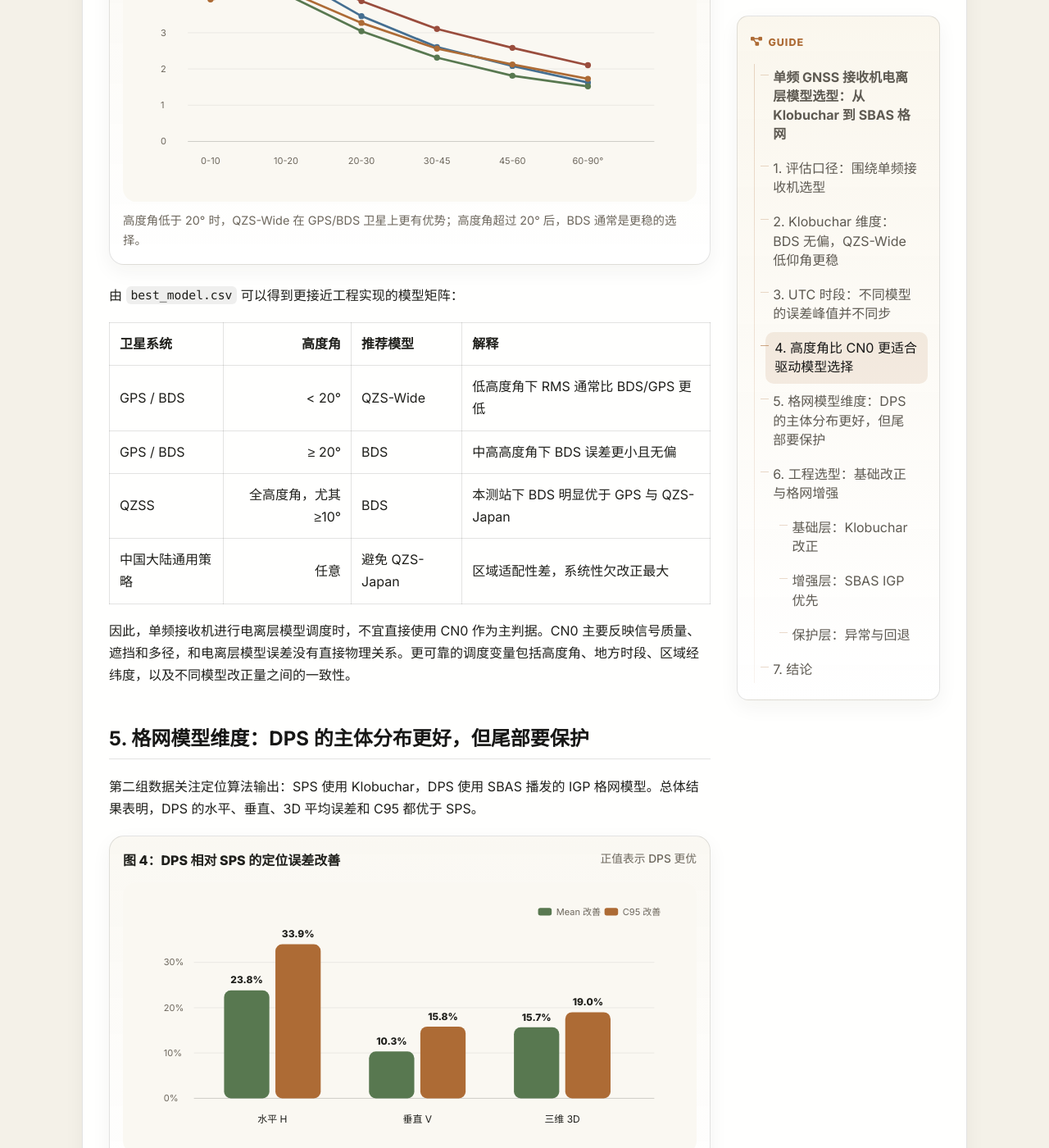
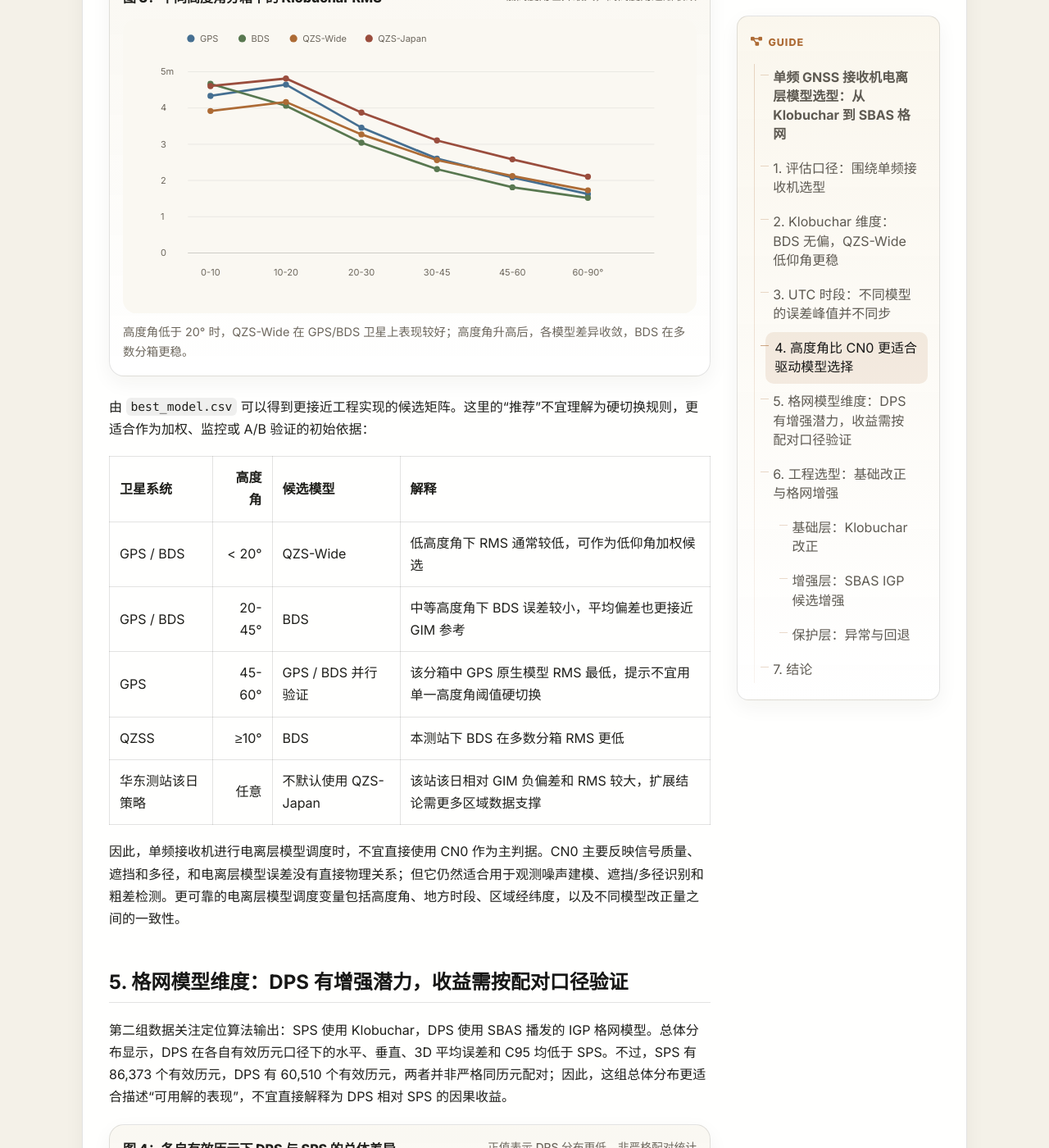
Before and after one commit to shenqislx/gnss-workshop.github.io, a Jekyll site: the page built from _articles/single-frequency-gnss-ionosphere-model-selection.md, in a window 1280 px wide and 1400 px high, scrolled down 3970 px. Shown: the whole window at 82% size. Built offline with Jekyll 4.4.1, drawn with Linux system fonts in a browser that asks for light colours; some of the changed text lies outside the part shown.

Commit message:
Refine ionosphere model selection claims

```diff
--- a/_articles/single-frequency-gnss-ionosphere-model-selection.md
+++ b/_articles/single-frequency-gnss-ionosphere-model-selection.md
@@ -164,11 +164,11 @@
 
 工程实现中，Klobuchar 类广播模型最容易获取，计算量低、覆盖连续，适合作为单频接收机的基础电离层改正来源；具备 SBAS 能力时，IGP 格网模型可以提供更强的区域增强信息，但需要同时考虑可用性、收敛状态和异常保护。本文基于两个 24 小时数据集，从可获取性、改正精度和定位收益三个角度，给出单频接收机的模型选型建议。
 
-- 基础广播模型：利用 GPS、BDS、QZS-Wide、QZS-Japan 四种 Klobuchar 类模型的误差统计，确定单频接收机的默认改正源。
+- 基础广播模型：利用 GPS、BDS、QZS-Wide、QZS-Japan 四种 Klobuchar 类模型的误差统计，确定单频接收机的基础改正候选。
 - SBAS 格网增强：利用 DPS 与 SPS 的定位结果统计，评估 SBAS IGP 可用时的定位增益和工程风险。
 
 <div class="lead-card">
-  <strong>结论先行：</strong>Klobuchar 类模型适合作为单频接收机的基础改正方案。华东测站数据表明，低高度角优先 QZS-Wide，中高高度角优先 BDS；SBAS IGP 可用且质量通过时，DPS 在水平和 3D 定位上较 SPS 有更大收益，但需要配套覆盖率、重收敛和尾部离群监控。
+  <strong>结论先行：</strong>Klobuchar 类模型适合作为单频接收机的连续基础改正。华东测站单日数据表明，QZS-Wide 可作为低高度角候选，BDS 在总体 RMS 和平均偏差上表现更稳；SBAS IGP 可用、完整性标志有效且残差监控通过时，可作为增强候选纳入定位解算，但需要保留 Klobuchar/SPS 回退路径。
 </div>
 
 ## 1. 评估口径：围绕单频接收机选型
@@ -177,7 +177,7 @@
 
 | 目录 | 评估对象 | 参考/输出 | 对选型的作用 |
 |---|---|---|---|
-| `tmp/Klobuchar` | GPS / BDS / QZS-Wide / QZS-Japan 四类 Klobuchar 改正 | 以 GIM slant 改正量为参考 | 确定单频基础改正模型的优先级 |
+| `tmp/Klobuchar` | GPS / BDS / QZS-Wide / QZS-Japan 四类 Klobuchar 改正 | 以 GIM slant 改正量为参考 | 形成单频基础改正模型的候选排序 |
 | `tmp/analysis` | SPS 与 DPS 定位结果 | 输出 H / V / 3D 定位误差 | 评估 SBAS IGP 相对 Klobuchar SPS 的定位增益 |
 
 Klobuchar 数据来自 2026-05-23 UTC 24 小时，测站约 31.16°N / 121.55°E，每个模型 2,446,538 个样本，总计 9,786,152 个观测。DPS/SPS 数据来自 2026-06-02 到 2026-06-03 的 24 小时静态定位测试，SPS 有 86,373 个有效历元，DPS 有 60,510 个有效历元。
@@ -194,7 +194,7 @@
 e_{iono} = I_{model}^{slant} - I_{GIM}^{slant}
 $$
 
-因此负均值意味着模型给出的电离层延迟小于 GIM 参考，也就是欠改正。
+GIM 在这里作为后处理参考产品，用于比较不同广播模型的相对误差，并不等同于真实电离层延迟。因此，文中“欠改正”“接近无偏”等表述均指相对 GIM slant 参考而言；负均值表示模型给出的电离层延迟小于 GIM 参考。
 
 <div class="metric-grid" markdown="0">
   <div class="metric-card">
@@ -258,14 +258,14 @@
     <rect x="610" y="50" width="30" height="16" rx="8" fill="rgba(255,255,255,.7)" stroke="rgba(31,31,27,.1)"/>
     <text x="646" y="63" font-size="12" fill="#6d675d">标签 = Mean 偏差</text>
   </svg>
-  <p class="caption">GPS、QZS-Wide、QZS-Japan 存在约 2 m 量级欠改正；BDS 的均值偏差接近 0。</p>
+  <p class="caption">相对 GIM 参考，GPS、QZS-Wide、QZS-Japan 存在约 2 m 量级负偏差；BDS 的均值偏差接近 0。</p>
 </div>
 
-总体统计显示：BDS 的 RMS 最低，且均值几乎为零；QZS-Wide 与 GPS 的 RMS 差距不大，但二者都明显欠改正；QZS-Japan 在这个经度范围下表现最差。由此可见，QZSS 针对日本区域优化的模型不宜直接外推为中国区域的通用改正源。
+总体统计显示：BDS 的 RMS 最低，且相对 GIM 的均值接近零；QZS-Wide 与 GPS 的 RMS 差距不大，但二者都有明显负偏差；QZS-Japan 在该华东测站、该日数据下误差最大。由此可见，QZSS 针对日本区域优化的模型不宜在该类区域场景中默认使用，若要扩展到更大区域，仍需多站、多日和不同电离层活动条件下验证。
 
 ## 3. UTC 时段：不同模型的误差峰值并不同步
 
-Klobuchar 类模型的误差具有明显日变化特征。单频接收机在进行模型选型和方差建模时，应考虑 UTC 时段和本地太阳时对电离层活动的影响。对华东测站而言，GPS、QZS-Wide、QZS-Japan 的 RMS 峰值集中在 UTC 07-08，对应北京时间 15-16 时；BDS 的峰值出现在 UTC 04，对应北京时间 12 时左右，较 GPS/QZS 系列提前约 3-4 小时。
+Klobuchar 类模型的误差具有明显日变化特征。单频接收机在进行模型选型和方差建模时，需要关注 UTC 时段、本地太阳时与模型播发区域之间的共同影响。对华东测站 2026-05-23 的数据而言，GPS、QZS-Wide、QZS-Japan 的 RMS 峰值集中在 UTC 07-08，对应北京时间 15-16 时；BDS 的峰值出现在 UTC 04，对应北京时间 12 时左右，较 GPS/QZS 系列提前约 3-4 小时。
 
 <div class="ion-chart" markdown="0">
   <div class="ion-chart-title">图 2：不同 UTC 时段下的 Klobuchar RMS <span>GPS/QZS 下午峰值明显，BDS 峰值相位提前</span></div>
@@ -305,7 +305,7 @@
   <p class="caption">GPS 与 QZS-Wide 在 UTC 07-08 达到约 4.4-4.6 m，QZS-Japan 同时段升至约 5.7-6.1 m；BDS 在 UTC 04 附近达到约 4.0 m，随后在 UTC 06-13 保持相对较低水平。</p>
 </div>
 
-逐小时统计对模型调度有两个直接含义。第一，UTC 06-09，即北京时间 14-17 时，GPS/QZS 系列 Klobuchar 的误差方差应适当放大，尤其需要限制 QZS-Japan 在中国区域的使用。第二，BDS 的峰值提前，单纯按“地方时下午统一放大所有模型方差”的策略会高估部分时段、低估部分时段，建议为 BDS 与 GPS/QZS 系列分别设置时间相关方差模型。
+逐小时统计对模型调度有两个启示。第一，该日该站在 UTC 06-09，即北京时间 14-17 时，GPS/QZS 系列 Klobuchar 的 RMS 明显升高，接收机可在残差监控中提高对这些模型的方差敏感度。第二，BDS 的峰值相位提前，说明固定采用“地方时下午统一放大所有模型方差”的策略可能掩盖模型间差异。更稳妥的做法是把 UTC、本地时、区域位置和模型来源作为方差建模变量，并通过多站多日数据验证具体门限。
 
 ## 4. 高度角比 CN0 更适合驱动模型选择
 
@@ -346,27 +346,28 @@
     <circle cx="226" cy="26" r="5" fill="#ad6b35"/><text x="238" y="30" font-size="12" fill="#6d675d">QZS-Wide</text>
     <circle cx="326" cy="26" r="5" fill="#9a4d3d"/><text x="338" y="30" font-size="12" fill="#6d675d">QZS-Japan</text>
   </svg>
-  <p class="caption">高度角低于 20° 时，QZS-Wide 在 GPS/BDS 卫星上更有优势；高度角超过 20° 后，BDS 通常是更稳的选择。</p>
+  <p class="caption">高度角低于 20° 时，QZS-Wide 在 GPS/BDS 卫星上表现较好；高度角升高后，各模型差异收敛，BDS 在多数分箱更稳。</p>
 </div>
 
-由 `best_model.csv` 可以得到更接近工程实现的模型矩阵：
+由 `best_model.csv` 可以得到更接近工程实现的候选矩阵。这里的“推荐”不宜理解为硬切换规则，更适合作为加权、监控或 A/B 验证的初始依据：
 
-| 卫星系统 | 高度角 | 推荐模型 | 解释 |
+| 卫星系统 | 高度角 | 候选模型 | 解释 |
 |---|---:|---|---|
-| GPS / BDS | < 20° | QZS-Wide | 低高度角下 RMS 通常比 BDS/GPS 更低 |
-| GPS / BDS | ≥ 20° | BDS | 中高高度角下 BDS 误差更小且无偏 |
-| QZSS | 全高度角，尤其 ≥10° | BDS | 本测站下 BDS 明显优于 GPS 与 QZS-Japan |
-| 中国大陆通用策略 | 任意 | 避免 QZS-Japan | 区域适配性差，系统性欠改正最大 |
+| GPS / BDS | < 20° | QZS-Wide | 低高度角下 RMS 通常较低，可作为低仰角加权候选 |
+| GPS / BDS | 20-45° | BDS | 中等高度角下 BDS 误差较小，平均偏差也更接近 GIM 参考 |
+| GPS | 45-60° | GPS / BDS 并行验证 | 该分箱中 GPS 原生模型 RMS 最低，提示不宜用单一高度角阈值硬切换 |
+| QZSS | ≥10° | BDS | 本测站下 BDS 在多数分箱 RMS 更低 |
+| 华东测站该日策略 | 任意 | 不默认使用 QZS-Japan | 该站该日相对 GIM 负偏差和 RMS 较大，扩展结论需更多区域数据支撑 |
 
-因此，单频接收机进行电离层模型调度时，不宜直接使用 CN0 作为主判据。CN0 主要反映信号质量、遮挡和多径，和电离层模型误差没有直接物理关系。更可靠的调度变量包括高度角、地方时段、区域经纬度，以及不同模型改正量之间的一致性。
+因此，单频接收机进行电离层模型调度时，不宜直接使用 CN0 作为主判据。CN0 主要反映信号质量、遮挡和多径，和电离层模型误差没有直接物理关系；但它仍然适合用于观测噪声建模、遮挡/多径识别和粗差检测。更可靠的电离层模型调度变量包括高度角、地方时段、区域经纬度，以及不同模型改正量之间的一致性。
 
-## 5. 格网模型维度：DPS 的主体分布更好，但尾部要保护
+## 5. 格网模型维度：DPS 有增强潜力，收益需按配对口径验证
 
-第二组数据关注定位算法输出：SPS 使用 Klobuchar，DPS 使用 SBAS 播发的 IGP 格网模型。总体结果表明，DPS 的水平、垂直、3D 平均误差和 C95 都优于 SPS。
+第二组数据关注定位算法输出：SPS 使用 Klobuchar，DPS 使用 SBAS 播发的 IGP 格网模型。总体分布显示，DPS 在各自有效历元口径下的水平、垂直、3D 平均误差和 C95 均低于 SPS。不过，SPS 有 86,373 个有效历元，DPS 有 60,510 个有效历元，两者并非严格同历元配对；因此，这组总体分布更适合描述“可用解的表现”，不宜直接解释为 DPS 相对 SPS 的因果收益。
 
 <div class="ion-chart" markdown="0">
-  <div class="ion-chart-title">图 4：DPS 相对 SPS 的定位误差改善 <span>正值表示 DPS 更优</span></div>
-  <svg viewBox="0 0 760 360" role="img" aria-label="DPS improvement over SPS chart">
+  <div class="ion-chart-title">图 4：各自有效历元下 DPS 与 SPS 的总体差异 <span>正值表示 DPS 分布更低，非严格配对统计</span></div>
+  <svg viewBox="0 0 760 360" role="img" aria-label="DPS and SPS non-paired distribution difference chart">
     <rect x="0" y="0" width="760" height="360" rx="18" fill="#faf8f2"/>
     <line x1="94" y1="286" x2="704" y2="286" stroke="rgba(31,31,27,.22)"/>
     <line x1="94" y1="226" x2="704" y2="226" stroke="rgba(31,31,27,.08)"/>
@@ -391,24 +392,32 @@
     <text x="198" y="318" text-anchor="middle" font-size="13" fill="#1f1f1b">水平 H</text>
     <text x="390" y="318" text-anchor="middle" font-size="13" fill="#1f1f1b">垂直 V</text>
     <text x="582" y="318" text-anchor="middle" font-size="13" fill="#1f1f1b">三维 3D</text>
-    <rect x="550" y="34" width="18" height="10" rx="3" fill="#587850"/><text x="574" y="43" font-size="12" fill="#6d675d">Mean 改善</text>
-    <rect x="638" y="34" width="18" height="10" rx="3" fill="#ad6b35"/><text x="662" y="43" font-size="12" fill="#6d675d">C95 改善</text>
+    <rect x="550" y="34" width="18" height="10" rx="3" fill="#587850"/><text x="574" y="43" font-size="12" fill="#6d675d">Mean 差异</text>
+    <rect x="638" y="34" width="18" height="10" rx="3" fill="#ad6b35"/><text x="662" y="43" font-size="12" fill="#6d675d">C95 差异</text>
   </svg>
-  <p class="caption">DPS 水平方向收益最大：Mean 从 1.27 m 降到 0.97 m，C95 从 2.91 m 降到 1.92 m。</p>
+  <p class="caption">按各自有效历元统计，DPS 水平方向分布更低：Mean 从 1.27 m 降到 0.97 m，C95 从 2.91 m 降到 1.92 m。</p>
 </div>
 
-| 分量 | SPS Mean | DPS Mean | Mean 改善 | SPS C95 | DPS C95 | C95 改善 |
+| 分量 | SPS Mean | DPS Mean | Mean 差异 | SPS C95 | DPS C95 | C95 差异 |
 |---|---:|---:|---:|---:|---:|---:|
 | 水平 H | 1.269 m | 0.967 m | 23.8% | 2.910 m | 1.923 m | 33.9% |
 | 垂直 V | 1.706 m | 1.530 m | 10.3% | 4.377 m | 3.685 m | 15.8% |
 | 三维 3D | 2.302 m | 1.941 m | 15.7% | 4.898 m | 3.968 m | 19.0% |
+
+为了减少有效历元不同带来的选择偏差，还需要看同历元配对结果。只保留 DPS 与 SPS 同时有解的 60,510 个历元后，收益明显收窄：水平 Mean 改善约 5.6%，3D Mean 改善约 0.5%；垂直 Mean 从 1.475 m 增至 1.530 m，未体现平均误差改善。
+
+| 分量 | 配对 SPS Mean | 配对 DPS Mean | Mean 变化 | 配对 SPS C95 | 配对 DPS C95 | C95 变化 |
+|---|---:|---:|---:|---:|---:|---:|
+| 水平 H | 1.024 m | 0.967 m | +5.6% | 2.154 m | 1.923 m | +10.7% |
+| 垂直 V | 1.475 m | 1.530 m | -3.7% | 3.925 m | 3.685 m | +6.1% |
+| 三维 3D | 1.951 m | 1.941 m | +0.5% | 4.128 m | 3.968 m | +3.9% |
 
 格网模型带来的增益需要与工程可用性一起评估。这组数据里 DPS 有两个风险点：
 
 - 有效历元为 60,510，而 SPS 为 86,373，DPS 覆盖率约 70%。
 - DPS 的最大误差更大：3D 最大值 20.935 m，高于 SPS 的 14.517 m。
 
-这说明 SBAS IGP 适合作为增强解使用，前提是接收机具备质量控制和回退机制。主体误差分布改善明显，同时尾部离群也需要被纳入完整性保护。
+这说明 SBAS IGP 适合作为增强候选使用，前提是接收机具备质量控制和回退机制。DPS 的可用解分布较好，但配对口径下收益并非全维度稳定，尾部离群也需要被纳入完整性保护。
 
 <div class="ion-chart" markdown="0">
   <div class="ion-chart-title">图 5：24 小时逐小时 3D 平均误差 <span>DPS 多数时段更低，但并非每小时都占优</span></div>
@@ -436,21 +445,21 @@
     <line x1="536" y1="34" x2="570" y2="34" stroke="#456f91" stroke-width="3"/><text x="578" y="38" font-size="12" fill="#6d675d">SPS 3D Mean</text>
     <line x1="536" y1="56" x2="570" y2="56" stroke="#ad6b35" stroke-width="3"/><text x="578" y="60" font-size="12" fill="#6d675d">DPS 3D Mean</text>
   </svg>
-  <p class="caption">DPS 在 15/24 个小时的 3D Mean 上优于 SPS；第 6、16、20 小时反而变差，说明还需要可用性和异常保护。</p>
+  <p class="caption">非配对逐小时统计中，DPS 在 15/24 个小时的 3D Mean 上低于 SPS；第 2、5、6、7、10、16、17、19、20 小时更高。逐小时样本量不同，需结合覆盖率解释。</p>
 </div>
 
 ## 6. 工程选型：基础改正与格网增强
 
-综合两组证据，可以形成一套面向单频接收机的分层策略：Klobuchar 类模型提供连续可用的基础改正，SBAS IGP 在可用且质量通过时提供更高精度的区域增强，增强解进入定位前需要经过质量门限。
+综合两组证据，可以形成一套面向单频接收机的分层策略：Klobuchar 类模型提供连续可用的基础改正；SBAS IGP 在可用、完整性标志有效且残差监控通过时，作为区域增强候选进入定位解算；增强解需要经过质量门限、覆盖率检查和异常保护。
 
 <div class="strategy-grid" markdown="0">
   <div class="strategy-card">
     <h4>基础层：Klobuchar 改正</h4>
-    <p>保证任何时候都有电离层一阶改正。低高度角用 QZS-Wide，中高高度角用 BDS，避免在中国区域默认使用 QZS-Japan。</p>
+    <p>提供连续的一阶电离层改正。低高度角可评估 QZS-Wide 权重，中高高度角重点验证 BDS；QZS-Japan 在该华东测站数据下不宜默认采用。</p>
   </div>
   <div class="strategy-card">
-    <h4>增强层：SBAS IGP 优先</h4>
-    <p>SBAS IGP 可用且质量通过时启用 DPS。水平和 3D 主体分布会明显改善，适合导航、授时和一般位置服务。</p>
+    <h4>增强层：SBAS IGP 候选增强</h4>
+    <p>SBAS IGP 可用且质量通过时，提高 DPS 解的候选权重。水平误差和 C95 具备改善空间，垂直方向仍需单独监控。</p>
   </div>
   <div class="strategy-card">
     <h4>保护层：异常与回退</h4>
@@ -478,16 +487,16 @@
 | DPS/SPS 残差差异 | 捕捉格网异常或模型突变 | 差异过大时冻结 DPS 或降权 |
 | BDS 与 QZS-Wide 改正差 | 低成本电离层异常探测 | 差值过大时膨胀电离层方差 |
 | 高度角 | 模型调度与权重设置 | 低高度角更保守，必要时降权 |
-| UTC / 地方时段 | 电离层日变化及模型峰值相位差 | GPS/QZS 系列在 UTC 06-09 膨胀方差，BDS 单独建模 |
+| UTC / 地方时段 | 电离层日变化及模型峰值相位差 | 作为方差建模变量，具体门限需多站多日验证 |
 
 ## 7. 结论
 
-对单频 GNSS 接收机来说，电离层模型选型应优先服务于伪距误差控制、连续可用性和异常保护。Klobuchar 类模型连续、低成本、易实现，适合作为基础改正来源，但不同广播源的区域适配性差异明显；SBAS IGP 格网模型能带来更大的定位收益，同时需要处理覆盖率、收敛和尾部风险。
+对单频 GNSS 接收机来说，电离层模型选型应优先服务于伪距误差控制、连续可用性和异常保护。Klobuchar 类模型连续、低成本、易实现，适合作为基础改正来源，但不同广播源的区域适配性差异明显；SBAS IGP 格网模型具备增强潜力，同时需要处理覆盖率、收敛和尾部风险。
 
 基于这两组数据，一个务实结论是：
 
-- Klobuchar 维度：在华东测站，BDS 是总体最优且几乎无偏的模型；低高度角时 QZS-Wide 更值得优先使用；QZS-Japan 不适合作为中国区域通用模型。UTC 维度上，GPS/QZS 系列在 UTC 07-08 误差峰值明显，BDS 峰值提前到 UTC 04 左右。
-- 格网模型维度：DPS 相比 SPS 的水平 Mean 改善 23.8%，3D Mean 改善 15.7%，C95 也同步改善；但 DPS 覆盖率约 70%，最大误差更大，必须有质量控制。
-- 接收机策略：DPS 优先，SPS 保底；Klobuchar 内部再按高度角选择 QZS-Wide 或 BDS。
+- Klobuchar 维度：在华东测站单日数据中，BDS 相对 GIM 的总体 RMS 最低且均值接近零；低高度角时 QZS-Wide 可作为候选；QZS-Japan 在该站该日不宜默认采用。UTC 维度上，GPS/QZS 系列在 UTC 07-08 误差峰值明显，BDS 峰值提前到 UTC 04 左右，提示方差模型需要保留模型来源和时段信息。
+- 格网模型维度：非配对总体分布中 DPS 低于 SPS，但同历元配对后，水平 Mean 改善约 5.6%，3D Mean 改善约 0.5%，垂直 Mean 未改善；C95 在水平、垂直和 3D 上分别改善约 10.7%、6.1% 和 3.9%。这说明 SBAS IGP 的收益需要按配对样本、覆盖率和实时质量共同评估。
+- 接收机策略：Klobuchar 维持基础连续改正；SBAS IGP 在完整性、覆盖率和残差监控通过时作为增强候选；SPS/Klobuchar 回退机制应始终保留。
 
-因此，推荐的工程路径是分层使用：基础模型保证可用性，格网模型提升精度，质量监控决定增强解的启用、降权和回退。
+因此，推荐的工程路径是分层使用：基础模型保证可用性，格网模型作为精度增强候选，质量监控决定增强解的启用、降权和回退。
```
Also changed, not shown: other parts of _articles/single-frequency-gnss-ionosphere-model-selection.md (+3 -3 lines).
